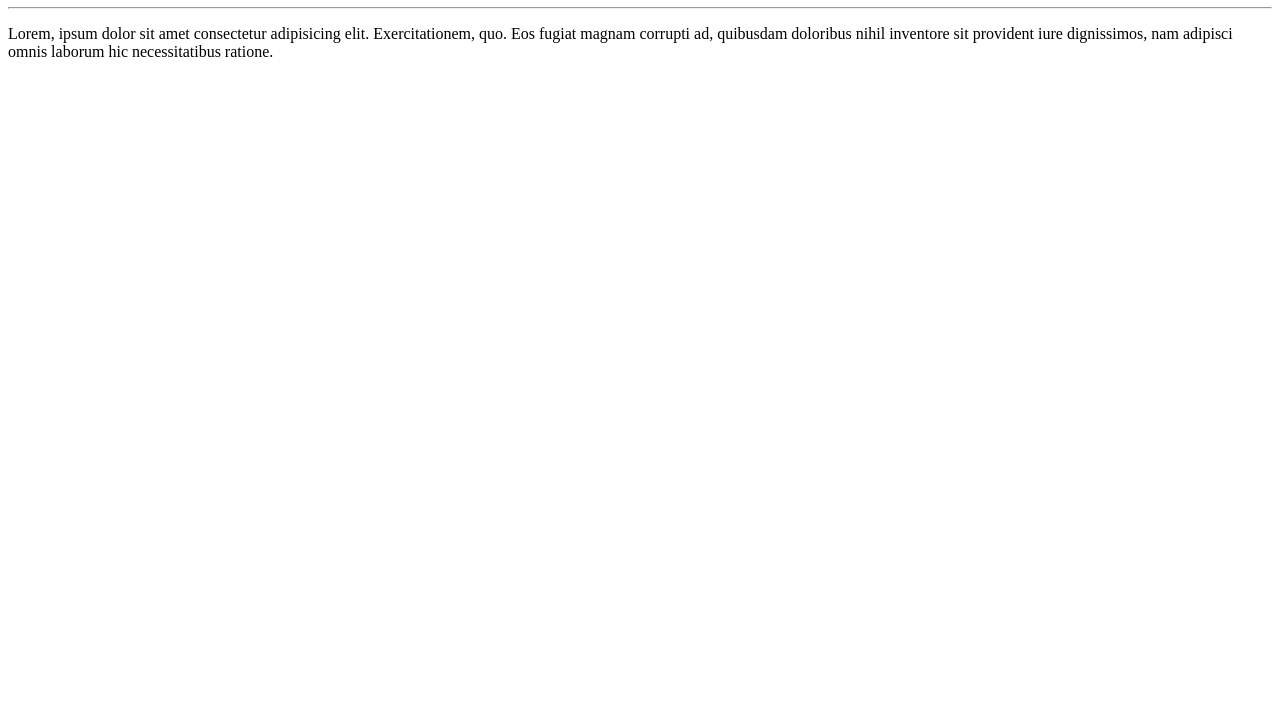
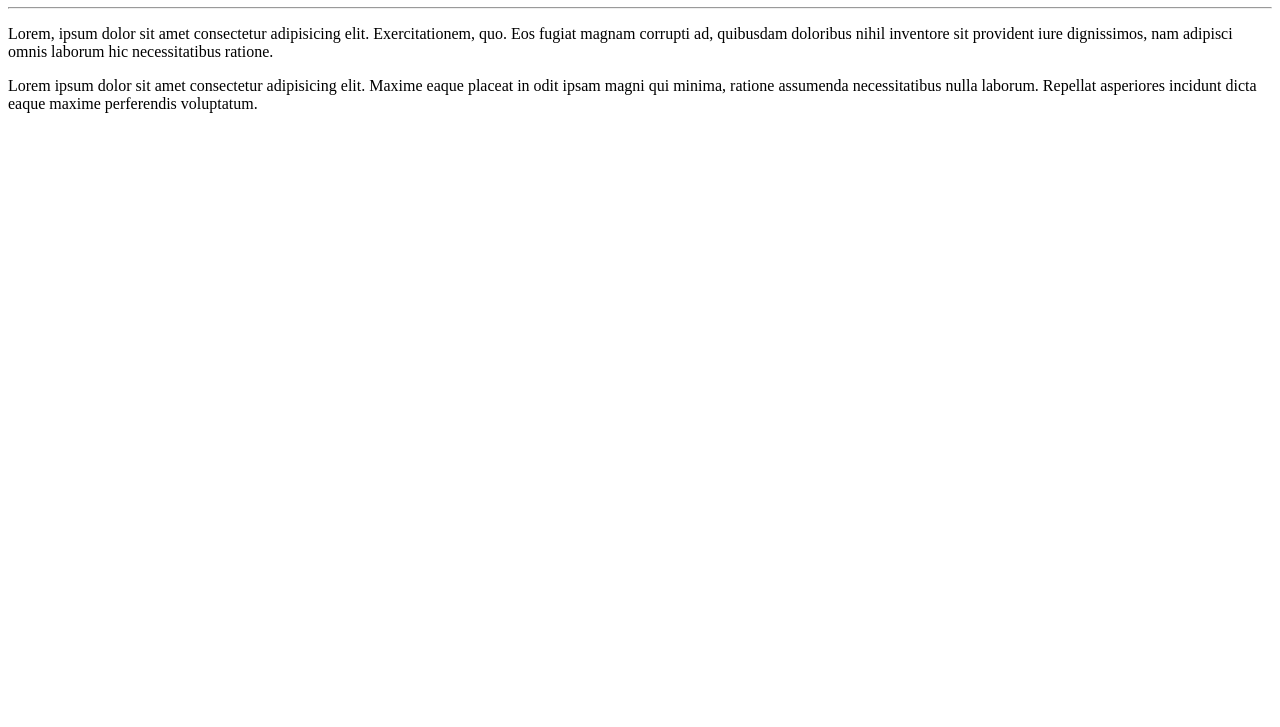
Before and after one commit to adril7/Ola-Mundo, a plain HTML site: page site-exemplo/index.html in a window 1280 px wide. Shown: the part 73-800 px from the top of the page. Drawn offline with Linux system fonts and the light colour scheme.

Commit message:
adicionei um paragrafo

```diff
--- a/site-exemplo/index.html
+++ b/site-exemplo/index.html
@@ -10,6 +10,7 @@
     <h1>Olá, Mundo!</h1>
     <hr>
     <p>Lorem, ipsum dolor sit amet consectetur adipisicing elit. Exercitationem, quo. Eos fugiat magnam corrupti ad, quibusdam doloribus nihil inventore sit provident iure dignissimos, nam adipisci omnis laborum hic necessitatibus ratione.</p>
+    <p>Lorem ipsum dolor sit amet consectetur adipisicing elit. Maxime eaque placeat in odit ipsam magni qui minima, ratione assumenda necessitatibus nulla laborum. Repellat asperiores incidunt dicta eaque maxime perferendis voluptatum.</p>
 
 </body>
 </html>
```
